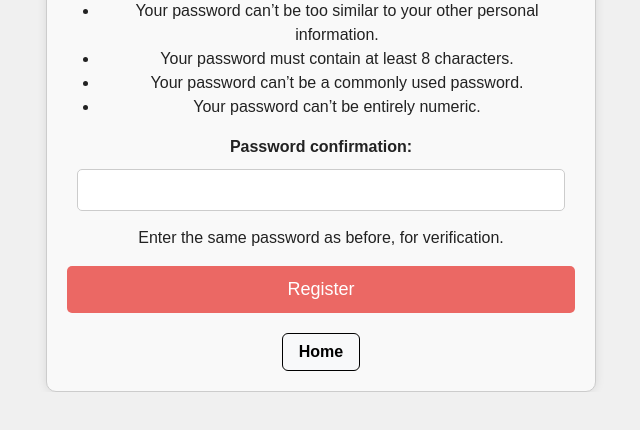
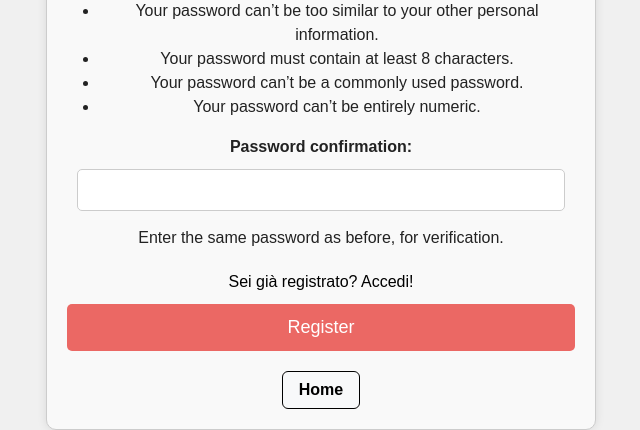
Before and after one commit to filograzzo/SitoBackEndProgettoPPM, a Django app: page /register in a window 1280 px wide. Shown: the part 809-1239 px from the top of the page, without its empty margins (319-959 px from the left). Before the commit the page ends 1201 px from the top, so only its background shows below. Run offline with Django 4.2, Linux system fonts and the light colour scheme; some web fonts are replaced.

Commit message:
Fatti link che collegano la pagina di accesso a quella di registrazione e viceversa.

```diff
--- a/prjPPM/django_project/pages/templates/pages/register.html
+++ b/prjPPM/django_project/pages/templates/pages/register.html
@@ -92,6 +92,18 @@
             margin-top:20px;
             border: 1px solid black;
         }
+
+        .login-link {
+            margin-top: 20px;
+            display: block;
+            text-decoration:none;
+            color:black;
+        }
+
+        .login-link:hover{
+            text-decoration:underline;
+            color:#f44336;
+        }
     </style>
 </head>
 <body>
@@ -109,6 +121,7 @@
             <form method="POST" autocomplete="off">
                 {% csrf_token %}
                 {{ registerform.as_p }}
+                <a href="{% url 'my-login' %}" class="login-link" style="margin-bottom: 10px;">Sei già registrato? Accedi!</a>
                 <input style="background-color: #EB6864;" type="submit" value="Register"/>
                 <a type="button" class="btn btn-light" href="/">Home</a>
 
```
Also changed, not shown: prjPPM/django_project/pages/templates/pages/my-login.html (+18 -7 lines).
